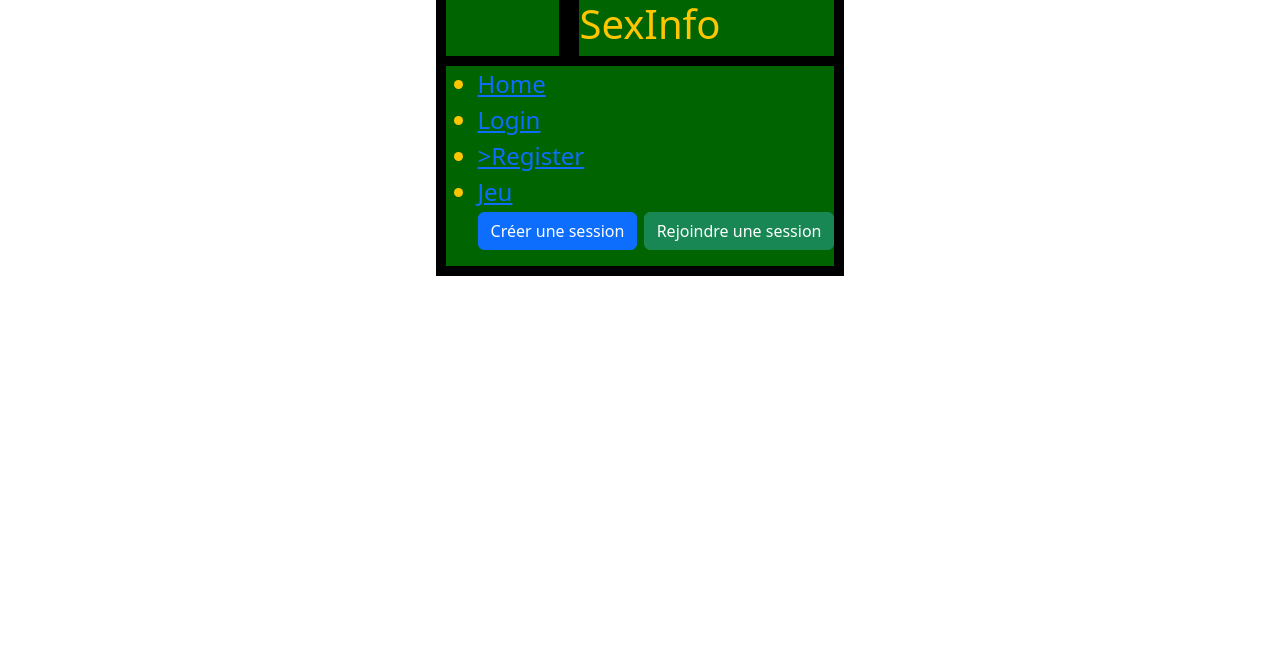
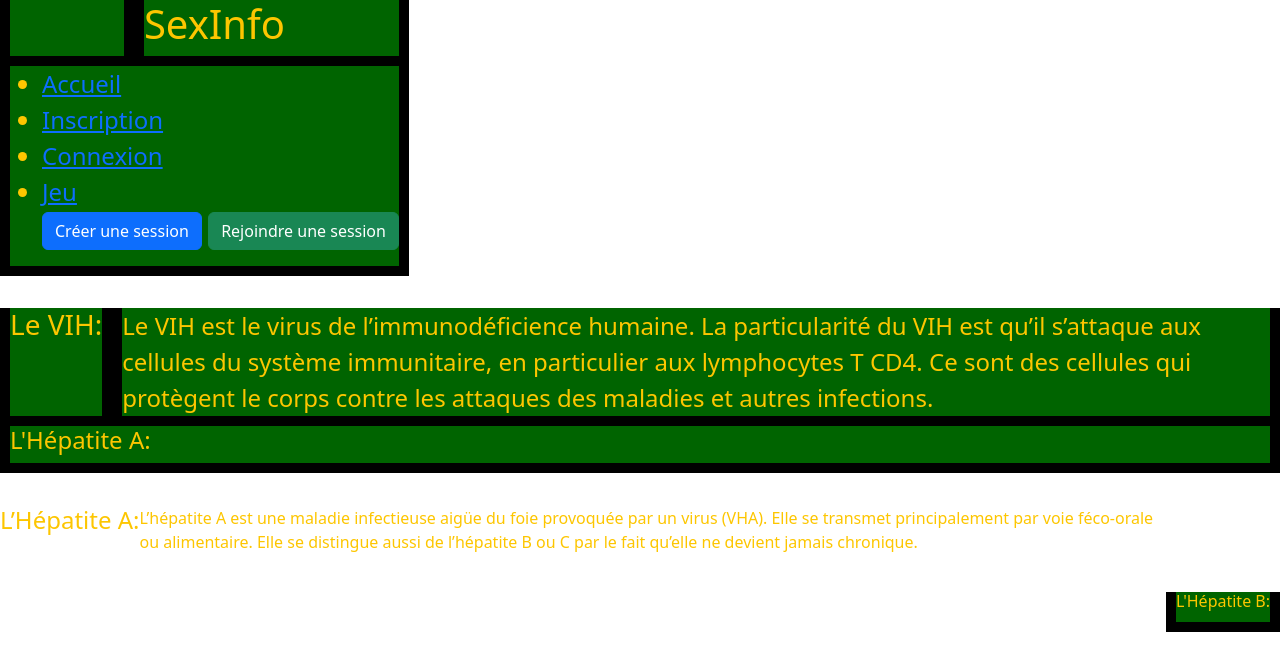
Before and after one commit to M7T5M3P/ASI_ISS_SEGFAULT, a PHP site: page / in a window 1280 px wide. Shown: the top 671 px of the page. Run offline with PHP 8.4, Linux system fonts and the light colour scheme; some libraries are stand-ins or nearby versions.

Commit message:
paint: loginscss file

```diff
--- a/index.php
+++ b/index.php
@@ -20,9 +20,9 @@
         <div class="nav_bar">
             <nav>
                 <ul>
-                    <li><a href="index.php">Home</a></li>
-                    <li><a href="login.php" id="login">Login</a></li>
-                    <li><a href="register.php" id="register">>Register</a></li>
+                    <li><a href="index.php">Accueil</a></li>
+                    <li><a href="login.php" id="login">Inscription</a></li>
+                    <li><a href="register.php" id="register">Connexion</a></li>
                     <li><a href="#jeu">Jeu</a></li>
                     <button type="button" class="btn btn-primary" id="create_session">Créer une session</button>
                     <button type="button" class="btn btn-success" id="button_connect2">Rejoindre une session</button>
@@ -33,25 +33,33 @@
 
 
             <div class="main">
+                <div class="vih">
+                    <div class="title_vih">
+                        <h3>Le VIH:</h3>
+                    </div>
+                    <div class="info_vih">
+                        Le VIH est le virus de l’immunodéficience humaine.
+                        La particularité du VIH est qu’il s’attaque aux cellules du système immunitaire, en particulier aux lymphocytes T CD4. Ce sont des cellules qui protègent le corps contre les attaques des maladies et autres infections.
+                    </div>
+                </div>
+                <div class="title_A">
+                    <h4>L'Hépatite A:</h4>
+                </div>
+
             </div>
 
+</div>
+
+
+
+
+
+
             <footer>
-
+            <h4>L’Hépatite A:</h4>
+            <p>L’hépatite A est une maladie infectieuse aigüe du foie provoquée par un virus (VHA). Elle se transmet principalement par voie féco-orale ou alimentaire. Elle se distingue aussi de l’hépatite B ou C par le fait qu’elle ne devient jamais chronique.</p>
+            <h6>L'Hépatite B:</h6>
             </footer>
     </body>
 
-    <script type="text/javascript">
-        $(document).ready(function(){
-
-            $("#button_connect").click(function(){
-                console.log("button créer");
-            });
-
-            $("#button_connect2").click(function(){
-                console.log("button rejoindre");
-            });
-
-        });
-</script>
-
 </html>
--- a/package.json
+++ b/package.json
@@ -16,7 +16,7 @@
         "autoprefixer": "^10.4.5",
         "concat": "^1.0.3",
         "javascript-obfuscator": "^4.0.0",
-        "node-sass": "^6.0.1",
+        "node-sass": "^7.0.1",
         "postcss-cli": "^9.1.0"
     },
     "dependencies": {
--- a/src/css/style.css
+++ b/src/css/style.css
@@ -39,6 +39,46 @@
     color: #fdc600;
     background-color: #006400;
 }
+.info_vih {
+    width : 100%;
+    grid-area: info_vih;
+    border: 10px solid black;
+    border-top:none;
+    font-size:x-large;
+    color: #fdc600;
+    background-color: #006400;
+}
+
+.title_vih {
+    width : 100%;
+    grid-area: title_vih;
+    border: 10px solid black;
+    border-top:none;
+    font-size:x-large;
+    color: #fdc600;
+    background-color: #006400;
+}
+
+
+.title_A {
+    width : 100%;
+    grid-area: title_A;
+    border: 10px solid black;
+    border-top:none;
+    font-size:x-large;
+    color: #fdc600;
+    background-color: #006400;
+}
+
+h6 {
+    width : 100%;
+    grid-area: h6;
+    border: 10px solid black;
+    border-top:none;
+    font-size:x-large;
+    color: #fdc600;
+    background-color: #006400;
+}
 
 .nav_bar {
     width : 100%;
@@ -72,6 +112,30 @@
         color: #fdc600;
         justify-content: center;
     }
+}
+.vih {
+    height: 80%;
+    width:100%;
+    display: grid;
+    grid-template-areas:
+    'title_vih info_vih';
+    grid-area: vih;
+    color: #fdc600;
+    justify-content: center;
+}
+
+.main {
+    height: 80%;
+    width:100%;
+    display: grid;
+    grid-template-areas:
+        'vih vih'
+        'title_A title_A';
+    grid-area: main;
+    color: #fdc600;
+    justify-content: center;
+}
+
 footer {
     height: 100%;
     width:100%;
@@ -82,4 +146,3 @@
     color: #fdc600;
     justify-content: center;
 }
-}
--- a/src/sass/main.scss
+++ b/src/sass/main.scss
@@ -6,3 +6,4 @@
 @import "components/return_btn";
 
 @import "pages/login";
+@import "pages/signin";
```
Also changed, not shown: src/css/stylesheet.css (+9 -0 lines), src/js/index.js (+11 -0 lines), src/sass/pages/signin.scss (added, +9 -0 lines), package-lock.json. Lines whose indentation alone changed are shown as unchanged.
